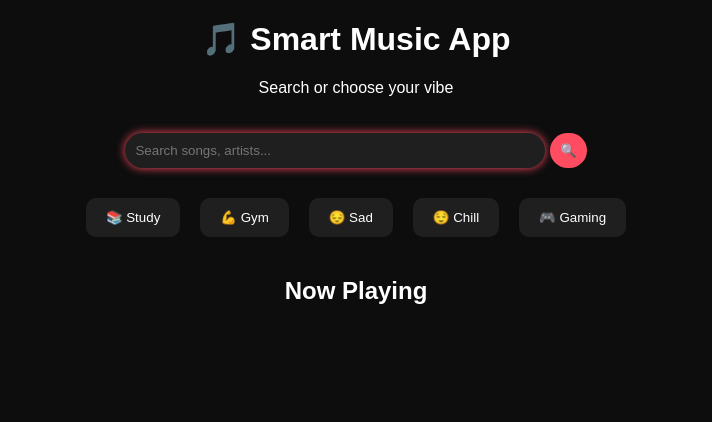
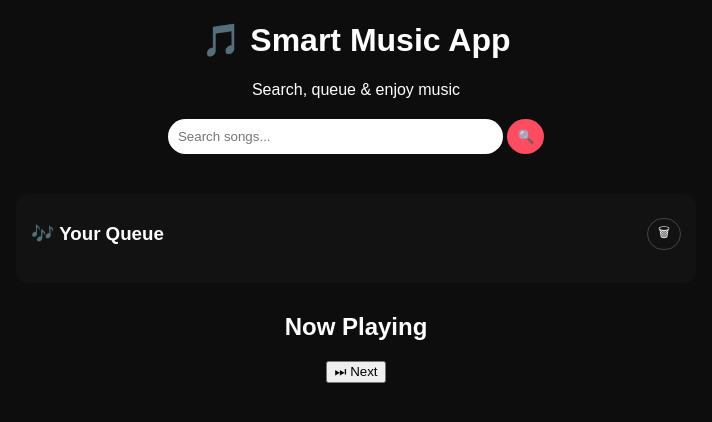
Before and after one commit to BlaZe08-Dev/Harmoniq, a Flask app: page / in a window 1280 px wide. Shown: the top 422 px of the page, without its empty margins (284-996 px from the left). Run offline with Flask 3, Linux system fonts and the light colour scheme.

Commit message:
Enhance UI and functionality: Update search input placeholder, improve queue layout, and refine styles for better user experience

```diff
--- a/static/style.css
+++ b/static/style.css
@@ -1,130 +1,171 @@
 body {
     margin: 0;
-    font-family: Arial, sans-serif;
+    font-family: Arial;
     background: #0d0d0d;
     color: white;
     text-align: center;
 }
 
-h1 {
-    margin-top: 20px;
+/* SEARCH */
+.search-container {
+    margin: 20px auto;
+    width: 420px;
 }
 
-/* 🔍 Search */
-.search-container {
-    margin-top: 20px;
-    position: relative;
-    display: inline-block;
-}
-
-#searchInput {
+.search-container input {
+    width: 75%;
     padding: 10px;
-    width: 400px;
     border-radius: 20px;
     border: none;
     outline: none;
-    background: #1f1f1f;
-    color: white;
 }
 
-#searchInput:focus {
-    box-shadow: 0 0 10px #ff4c60;
-}
-
-/* Button */
 .search-container button {
     padding: 10px;
-    border-radius: 20px;
+    border-radius: 50%;
     border: none;
     background: #ff4c60;
     color: white;
     cursor: pointer;
 }
 
-.search-container button:hover {
-    background: #ff2e4d;
+/* RESULTS */
+#results {
+    margin-top: 10px;
+    background: #181818;
+    border-radius: 10px;
+    overflow: hidden;
 }
 
-/* Suggestions */
-#results {
-    position: absolute;
-    top: 45px;
-    left: 0;
-    width: 100%;
-    background: #1a1a1a;
-    border-radius: 10px;
-    overflow: hidden;
-    z-index: 100;
-    scroll-behavior: smooth;
-}
-
-/* Items */
 .result-item {
     display: flex;
     align-items: center;
-    padding: 10px;
     gap: 10px;
+    padding: 8px 10px;
     cursor: pointer;
 }
 
 .result-item:hover {
-    background: #2a2a2a;
+    background: #282828;
 }
 
-/* Selected */
-.result-item.active {
-    background: #444;
+.result-item img {
+    width: 45px;
+    height: 45px;
+    border-radius: 6px;
 }
 
-/* Playing */
-.result-item.playing {
-    background: #ff4c60;
+/* QUEUE (SPOTIFY STYLE) */
+.queue-container {
+    width: 650px;
+    margin: 30px auto;
+    background: #121212;
+    border-radius: 12px;
+    padding: 10px 15px;
 }
 
-/* Image */
-.result-item img {
-    width: 30px;
-    height: 30px;
-    object-fit: cover;
+/* HEADER */
+.queue-header {
+    display: flex;
+    justify-content: space-between;
+    align-items: center;
+    margin-bottom: 10px;
 }
 
-/* Text */
-.result-title {
-    font-size: 14px;
-    text-align: left;
-    white-space: nowrap;
-    overflow: hidden;
-    text-overflow: ellipsis;
-}
-
-/* No result */
-.no-result {
-    padding: 10px;
-}
-
-/* Mood */
-.container {
-    display: flex;
-    justify-content: center;
-    flex-wrap: wrap;
-    margin: 20px;
-}
-
-.card {
-    padding: 12px 20px;
-    margin: 10px;
-    border: none;
-    border-radius: 10px;
-    background: #1f1f1f;
+.queue-header button {
+    background: transparent;
+    border: 1px solid #444;
     color: white;
+    padding: 4px 10px;
+    border-radius: 20px;
     cursor: pointer;
 }
 
-.card:hover {
-    background: #ff4c60;
+.queue-header button:hover {
+    background: #333;
 }
 
-/* Player */
+/* LIST */
+#queueList {
+    max-height: 320px;
+    overflow-y: auto;
+}
+
+/* ROW */
+.queue-item {
+    display: grid;
+    grid-template-columns: 30px 50px 1fr 120px;
+    align-items: center;
+    padding: 8px 5px;
+    border-radius: 8px;
+    transition: 0.2s;
+    cursor: pointer;
+}
+
+.queue-item:hover {
+    background: #1f1f1f;
+}
+
+/* INDEX / PLAY ICON */
+.queue-index {
+    font-size: 14px;
+    color: #aaa;
+}
+
+/* THUMB */
+.queue-thumb {
+    width: 45px;
+    height: 45px;
+    border-radius: 6px;
+}
+
+/* TEXT */
+.queue-text {
+    text-align: left;
+    padding-left: 10px;
+}
+
+.queue-title {
+    font-size: 14px;
+}
+
+.queue-artist {
+    font-size: 12px;
+    color: #aaa;
+}
+
+/* CONTROLS */
+.queue-controls {
+    display: flex;
+    gap: 5px;
+    justify-content: flex-end;
+}
+
+.queue-controls button {
+    background: transparent;
+    border: none;
+    color: #aaa;
+    cursor: pointer;
+}
+
+.queue-controls button:hover {
+    color: white;
+}
+
+/* ACTIVE ROW */
+.queue-item.active {
+    color: #1db954;
+}
+
+.queue-item.active .queue-index {
+    color: #1db954;
+}
+
+/* PLAYER */
 .player {
-    margin-top: 30px;
+    margin-top: 20px;
 }
+
+iframe {
+    border-radius: 10px;
+}
--- a/templates/index.html
+++ b/templates/index.html
@@ -8,13 +8,13 @@
 <body>
 
 <h1>🎵 Smart Music App</h1>
-<p>Search or choose your vibe</p>
+<p>Search, queue & enjoy music</p>
 
 <!-- 🔍 SEARCH -->
 <div class="search-container">
     <form onsubmit="handleSearch(event)">
         <input type="text" id="searchInput"
-               placeholder="Search songs, artists..."
+               placeholder="Search songs..."
                oninput="debouncedSearch()">
         <button type="submit">🔍</button>
     </form>
@@ -22,33 +22,34 @@
     <div id="results"></div>
 </div>
 
-<!-- 🎵 MOODS -->
-<div class="container">
-    <button class="card" onclick="playMusic('study')">📚 Study</button>
-    <button class="card" onclick="playMusic('gym')">💪 Gym</button>
-    <button class="card" onclick="playMusic('sad')">😔 Sad</button>
-    <button class="card" onclick="playMusic('chill')">😌 Chill</button>
-    <button class="card" onclick="playMusic('gaming')">🎮 Gaming</button>
+<!-- 🎶 QUEUE -->
+<div class="queue-container">
+    <div class="queue-header">
+        <h3>🎶 Your Queue</h3>
+        <button onclick="clearQueue()">🗑</button>
+    </div>
+    <div id="queueList"></div>
 </div>
 
 <!-- 🎬 PLAYER -->
 <div class="player">
     <h2>Now Playing</h2>
     <div id="player"></div>
+    <button onclick="playNext()">⏭ Next</button>
 </div>
 
 <script src="https://www.youtube.com/iframe_api"></script>
 
 <script>
 let player;
-let currentResults = [];
+let playerReady = false;
+let queue = [];
 let currentIndex = 0;
 let debounceTimer;
-let selectedIndex = -1;
 
-/* 🔥 Auto focus */
 window.onload = () => {
     document.getElementById("searchInput").focus();
+    loadQueue();
 };
 
 /* 🎬 Player */
@@ -58,32 +59,30 @@ function onYouTubeIframeAPIReady() {
         width: '100%',
         videoId: '',
         events: {
+            'onReady': () => {
+                playerReady = true;
+                if (queue.length > 0) {
+                    playVideo(queue[currentIndex].video_id);
+                }
+            },
             'onStateChange': onPlayerStateChange
         }
     });
 }
 
-/* 🔄 Auto next */
 function onPlayerStateChange(event) {
     if (event.data === 0) {
         playNext();
     }
 }
 
-/* 🔍 Search submit */
+/* 🔍 SEARCH */
 function handleSearch(e) {
     e.preventDefault();
     searchMusic();
 }
 
-/* 🔍 Debounce */
 function debouncedSearch() {
-    clearTimeout(debounceTimer);
-    debounceTimer = setTimeout(searchMusic, 400);
-}
-
-/* 🔍 Search */
-function searchMusic() {
     let query = document.getElementById("searchInput").value;
 
     if (!query.trim()) {
@@ -91,8 +90,12 @@ function searchMusic() {
         return;
     }
 
-    document.getElementById("results").innerHTML =
-        "<div class='no-result'>Searching...</div>";
+    clearTimeout(debounceTimer);
+    debounceTimer = setTimeout(searchMusic, 400);
+}
+
+function searchMusic() {
+    let query = document.getElementById("searchInput").value;
 
     fetch("/search", {
         method: "POST",
@@ -100,127 +103,161 @@ function searchMusic() {
         body: JSON.stringify({ query })
     })
     .then(res => res.json())
-    .then(data => {
-        currentResults = data;
-        currentIndex = 0;
-        selectedIndex = -1;
-        showResults(data);
-    });
+    .then(data => showResults(data));
 }
 
-/* 🎧 Show results */
 function showResults(data) {
     let resultsDiv = document.getElementById("results");
     resultsDiv.innerHTML = "";
 
-    if (data.length === 0) {
-        resultsDiv.innerHTML = "<div class='no-result'>No results found</div>";
-        return;
-    }
-
-    data.forEach((item, index) => {
+    data.forEach(item => {
         let div = document.createElement("div");
         div.className = "result-item";
 
-        let img = item.thumbnail || "https://img.icons8.com/ios-filled/50/ffffff/search--v1.png";
-
-        let title = item.title.length > 60
-            ? item.title.substring(0, 60) + "..."
-            : item.title;
-
         div.innerHTML = `
-            <img src="${img}">
-            <div class="result-title">${title}</div>
+            <img src="${item.thumbnail}">
+            <div>${item.title}</div>
         `;
 
-        div.onclick = () => {
-            currentIndex = index;
-            highlightPlaying(index);
-            playVideo(item.video_id);
-            resultsDiv.innerHTML = "";
-        };
+        div.onclick = () => addToQueue(item);
 
         resultsDiv.appendChild(div);
     });
 }
 
-/* 🎯 Highlight playing */
-function highlightPlaying(index) {
-    let items = document.querySelectorAll(".result-item");
-    items.forEach(item => item.classList.remove("playing"));
+/* 🔥 ADD + PLAY */
+function addToQueue(item) {
+    queue.push(item);
+    currentIndex = queue.length - 1;
+    playVideo(item.video_id);
 
-    if (items[index]) {
-        items[index].classList.add("playing");
-    }
+    updateQueueUI();
+    saveQueue();
 }
 
-/* 🎬 Play */
+/* 🎧 PLAY */
 function playVideo(videoId) {
-    if (player) {
-        player.loadVideoById(videoId);
+    if (!playerReady) {
+        setTimeout(() => playVideo(videoId), 500);
+        return;
     }
+    player.loadVideoById(videoId);
 }
 
-/* 🔄 Next */
+/* ⏭ NEXT */
 function playNext() {
     currentIndex++;
-    if (currentIndex < currentResults.length) {
-        highlightPlaying(currentIndex);
-        playVideo(currentResults[currentIndex].video_id);
+
+    if (currentIndex >= queue.length) {
+        return;
     }
+
+    playVideo(queue[currentIndex].video_id);
+    updateQueueUI();
+    saveQueue();
 }
 
-/* 🎵 Mood */
-function playMusic(mood) {
-    fetch("/get-music", {
-        method: "POST",
-        headers: {"Content-Type": "application/json"},
-        body: JSON.stringify({ mood })
-    })
-    .then(res => res.json())
-    .then(data => {
-        if (data.videos && data.videos.length > 0) {
-            currentResults = data.videos.map(v => ({ video_id: v }));
-            currentIndex = 0;
-            playVideo(currentResults[0].video_id);
+/* 🎶 QUEUE UI (CLICKABLE) */
+function updateQueueUI() {
+    let qDiv = document.getElementById("queueList");
+    qDiv.innerHTML = "";
+
+    queue.forEach((item, index) => {
+        let div = document.createElement("div");
+        div.className = "queue-item";
+
+        if (index === currentIndex) {
+            div.classList.add("active");
         }
+
+        let thumbnail = item.thumbnail || "https://img.icons8.com/ios-filled/50/ffffff/music.png";
+
+        let parts = item.title.split("-");
+        let title = parts[0];
+        let artist = parts[1] || "Unknown";
+
+        div.innerHTML = `
+            <div class="queue-index">
+                ${index === currentIndex ? "▶" : index + 1}
+            </div>
+
+            <img class="queue-thumb" src="${thumbnail}">
+
+            <div class="queue-text">
+                <div class="queue-title">${title}</div>
+                <div class="queue-artist">${artist}</div>
+            </div>
+
+            <div class="queue-controls">
+                <button onclick="event.stopPropagation(); moveUp(${index})">↑</button>
+                <button onclick="event.stopPropagation(); moveDown(${index})">↓</button>
+                <button onclick="event.stopPropagation(); removeFromQueue(${index})">✖</button>
+            </div>
+        `;
+
+        div.onclick = () => {
+            currentIndex = index;
+            playVideo(item.video_id);
+            updateQueueUI();
+            saveQueue();
+        };
+
+        qDiv.appendChild(div);
     });
 }
 
-/* ⬆️⬇️ Keyboard navigation */
-document.getElementById("searchInput").addEventListener("keydown", function(e) {
-    let items = document.querySelectorAll(".result-item");
+/* ❌ REMOVE */
+function removeFromQueue(index) {
+    queue.splice(index, 1);
 
-    if (e.key === "ArrowDown") {
-        selectedIndex++;
-        if (selectedIndex >= items.length) selectedIndex = 0;
-        updateSelection(items);
+    if (index <= currentIndex && currentIndex > 0) {
+        currentIndex--;
     }
 
-    if (e.key === "ArrowUp") {
-        selectedIndex--;
-        if (selectedIndex < 0) selectedIndex = items.length - 1;
-        updateSelection(items);
-    }
+    updateQueueUI();
+    saveQueue();
+}
 
-    if (e.key === "Enter" && selectedIndex >= 0) {
-        items[selectedIndex].click();
-    }
-});
+/* 🔼 MOVE */
+function moveUp(index) {
+    if (index === 0) return;
+    [queue[index], queue[index - 1]] = [queue[index - 1], queue[index]];
+    updateQueueUI();
+    saveQueue();
+}
 
-function updateSelection(items) {
-    items.forEach(item => item.classList.remove("active"));
-    if (items[selectedIndex]) {
-        items[selectedIndex].classList.add("active");
+function moveDown(index) {
+    if (index === queue.length - 1) return;
+    [queue[index], queue[index + 1]] = [queue[index + 1], queue[index]];
+    updateQueueUI();
+    saveQueue();
+}
+
+/* 🗑 CLEAR */
+function clearQueue() {
+    queue = [];
+    currentIndex = 0;
+    updateQueueUI();
+    localStorage.clear();
+}
+
+/* 💾 SAVE */
+function saveQueue() {
+    localStorage.setItem("musicQueue", JSON.stringify(queue));
+    localStorage.setItem("currentIndex", currentIndex);
+}
+
+/* 📂 LOAD */
+function loadQueue() {
+    let savedQueue = localStorage.getItem("musicQueue");
+    let savedIndex = localStorage.getItem("currentIndex");
+
+    if (savedQueue) {
+        queue = JSON.parse(savedQueue);
+        currentIndex = savedIndex ? parseInt(savedIndex) : 0;
+        updateQueueUI();
     }
 }
-
-/* ❌ Click outside */
-document.addEventListener("click", function(e) {
-    if (!e.target.closest(".search-container")) {
-        document.getElementById("results").innerHTML = "";
-    }
-});
 </script>
 
 </body>
```
